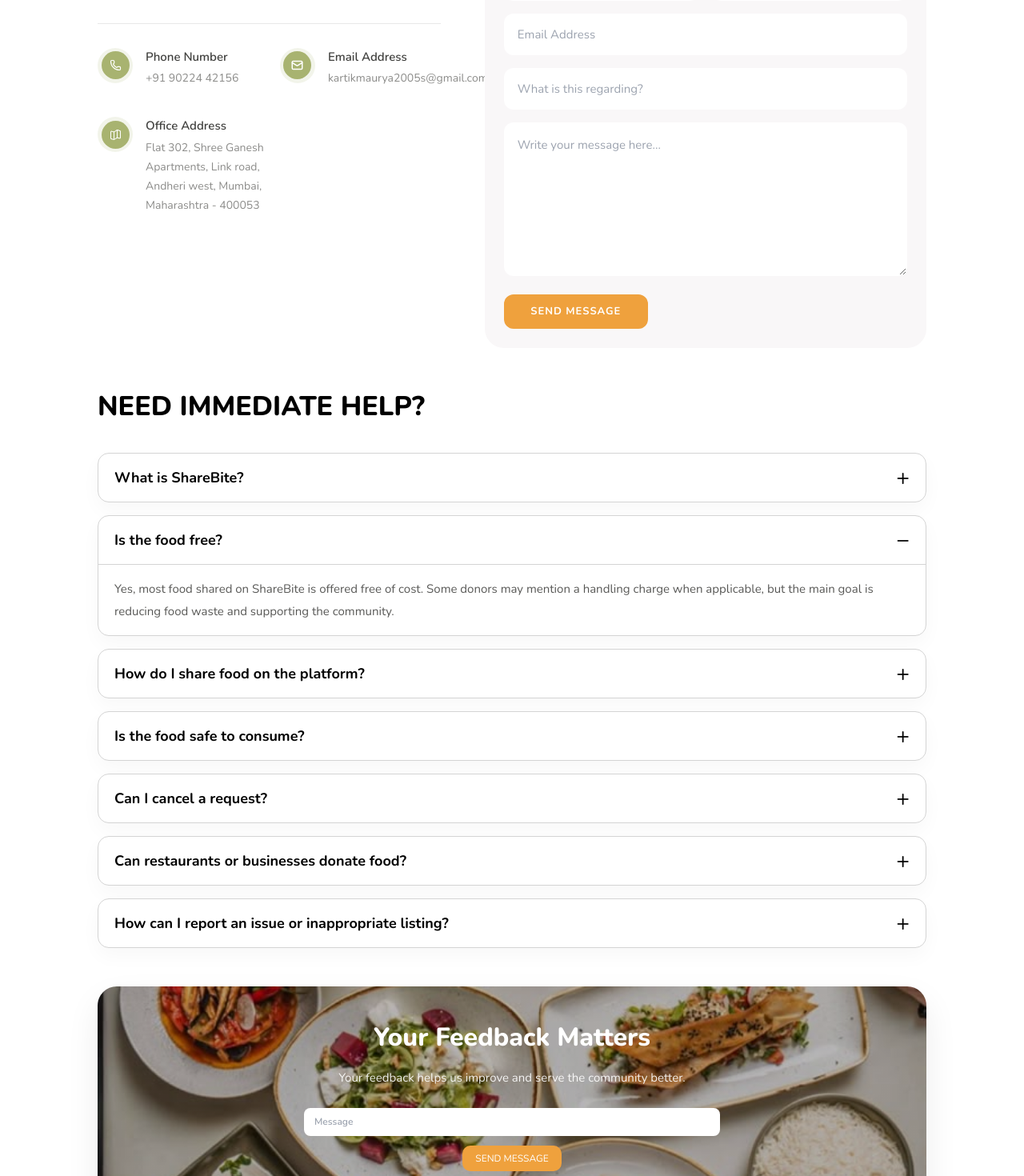
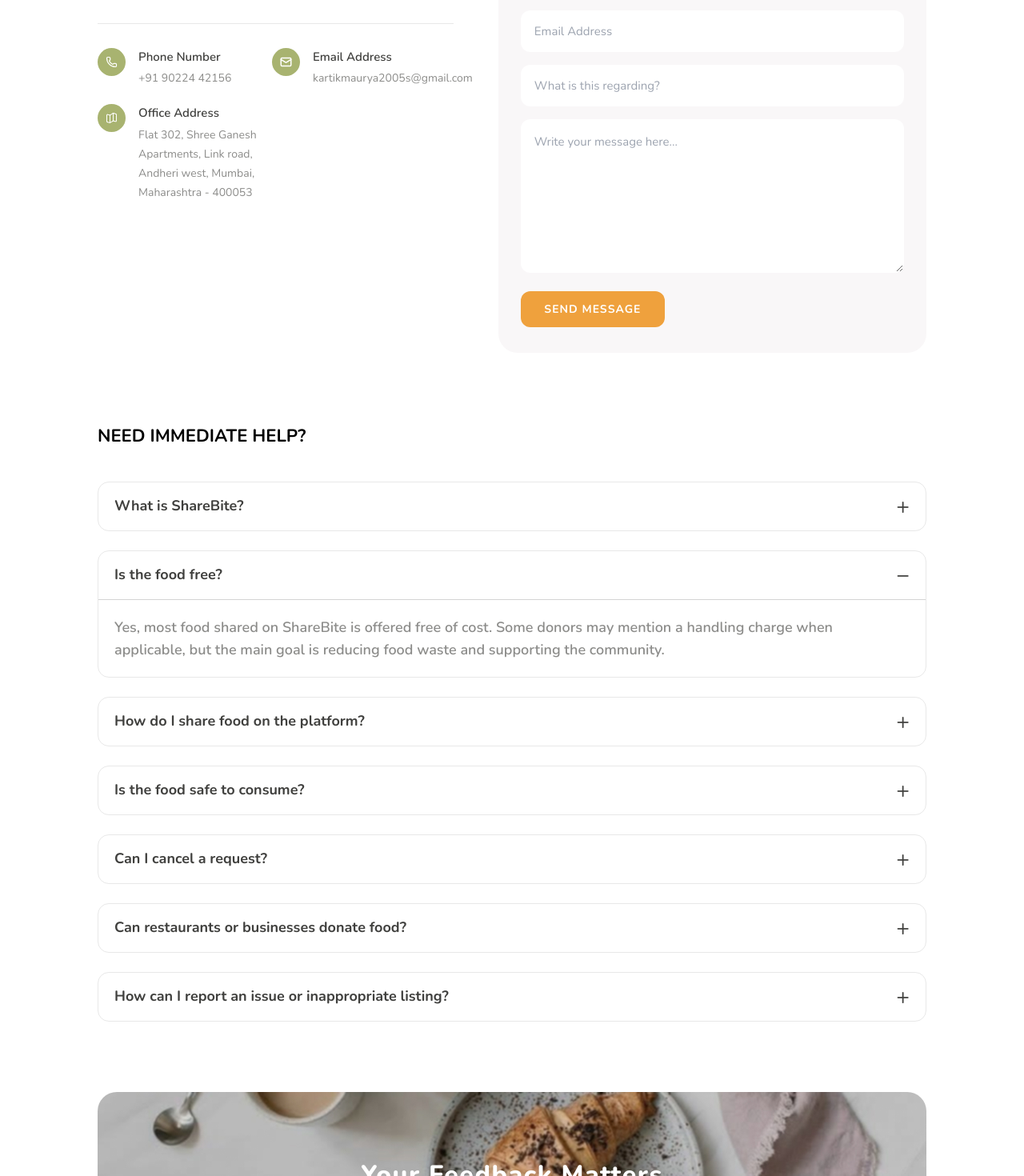
Before and after one commit to HemaniM/ShareBite_Community_Food_Sharing_Application, a React (Vite) app in the folder Frontend/: page /contact in a window 1280 px wide. Shown: the part 780-2250 px from the top of the page at 80% size. Built offline with nearby package versions, Linux system fonts and the light colour scheme; sample sign-in values are in the browser's storage.

Commit message:
contact page ui fixed

```diff
--- a/Frontend/package.json
+++ b/Frontend/package.json
@@ -20,6 +20,7 @@
     "react-helmet": "^6.1.0",
     "react-redux": "^9.2.0",
     "react-router-dom": "^7.13.0",
+    "react-toastify": "^11.0.5",
     "tailwind-merge": "^3.4.0"
   },
   "devDependencies": {
--- a/Frontend/src/components/common/Footer.jsx
+++ b/Frontend/src/components/common/Footer.jsx
@@ -5,8 +5,6 @@
 import { twMerge } from "tailwind-merge";
 import { Icon } from "../Icons/Icons";
 import { CONTACT_EMAIL, sendContactEmail } from "../../utils/contactAPI";
-
-
 
 const navigationLinks = [
   { label: "Home", path: "/home" },
@@ -19,9 +17,18 @@
   { label: "Profile", path: "/profile" },
   { label: "Requests", path: "/profile/requests" },
   { label: "Food Posts", path: "/profile/food-posts" },
-  { label: "Most trusted sources", path: "/products?sourceSection=from_most_trusted_donors&category=&location=&budget=" },
-  { label: "Food near you", path: "/products?sourceSection=food_near_you&category=&location=&budget=" },
-  { label: "Recently uploaded", path: "/products?sourceSection=recently_uploaded&category=&location=&budget=" },
+  {
+    label: "Most trusted sources",
+    path: "/products?sourceSection=from_most_trusted_donors&category=&location=&budget=",
+  },
+  {
+    label: "Food near you",
+    path: "/products?sourceSection=food_near_you&category=&location=&budget=",
+  },
+  {
+    label: "Recently uploaded",
+    path: "/products?sourceSection=recently_uploaded&category=&location=&budget=",
+  },
   { label: "Search on map", path: "/home" },
 ];
 
@@ -66,12 +73,19 @@
   };
 
   return (
-    <form onSubmit={handleSubmit} className={compact ? "space-y-3" : "flex flex-col gap-2 lg:gap-[10px] items-end"}>
+    <form
+      onSubmit={handleSubmit}
+      className={
+        compact
+          ? "flex gap-[24px]"
+          : "flex flex-col gap-2 lg:gap-[10px] items-end"
+      }
+    >
       <input
         value={message}
         onChange={(event) => setMessage(event.target.value)}
         placeholder="Message"
-        className="w-full rounded-[8px] border border-transparent bg-white px-3 py-2 text-xs font-semibold leading-[17px] text-[var(--text-gray-light)] outline-none transition focus:border-[var(--border-orange)] font-['Nunito']"
+        className={`${compact ? "rounded-[10px] px-[18px] py-[10px] text-[20px]" : "rounded-[8px] px-3 py-2 text-[14px] font-semibold"} w-full border border-transparent bg-white leading-[17px] text-[var(--text-gray-light)] outline-none transition focus:border-[var(--border-orange)] font-['Nunito']`}
       />
 
       <Button1
@@ -80,9 +94,13 @@
         color="orange"
         size="sm"
         disabled={sending}
-        className="font-medium"
+        className={
+          compact
+            ? "bg-orange rounded-[10px] px-[28px] py-[12px] text-[18px] font-semibold !hover:opacity-100 !hover:bg-[var(--primary-orange-400)]"
+            : "rounded-[8px] font-medium text-[14px] px-[25px] py-[8px]"
+        }
       >
-        {sending ? "SENDING..." : "SEND MESSAGE"}
+        {sending ? "SENDING..." : "SEND"}
       </Button1>
 
       {status.message ? (
@@ -100,15 +118,10 @@
   );
 };
 
-
-
-
 const Footer = ({ className, compactFeedbackOnly = false, ...props }) => {
-
-if (compactFeedbackOnly) {
+  if (compactFeedbackOnly) {
     return <MessageForm compact />;
   }
-
 
   return (
     <footer
@@ -215,9 +228,15 @@
                 </div> */}
 
                 {navigationLinks.map((item) => (
-                  <Link key={item.label} to={item.path} className="flex items-center gap-2 lg:gap-[10px] hover:opacity-80 cursor-pointer">
+                  <Link
+                    key={item.label}
+                    to={item.path}
+                    className="flex items-center gap-2 lg:gap-[10px] hover:opacity-80 cursor-pointer"
+                  >
                     <Icon name="right_arrow_small" />
-                    <span className="text-xs font-semibold leading-[17px] text-left uppercase text-[var(--text-grey-5)] font-['Nunito']">{item.label}</span>
+                    <span className="text-xs font-semibold leading-[17px] text-left uppercase text-[var(--text-grey-5)] font-['Nunito']">
+                      {item.label}
+                    </span>
                   </Link>
                 ))}
               </div>
@@ -280,9 +299,15 @@
                   </span>
                 </div> */}
                 {quickLinks.map((item) => (
-                  <Link key={item.label} to={item.path} className="flex items-center gap-2 lg:gap-[10px] hover:opacity-80 cursor-pointer">
+                  <Link
+                    key={item.label}
+                    to={item.path}
+                    className="flex items-center gap-2 lg:gap-[10px] hover:opacity-80 cursor-pointer"
+                  >
                     <Icon name="right_arrow_small" />
-                    <span className="text-xs font-semibold leading-[17px] text-left uppercase text-[var(--text-grey-5)] font-['Nunito']">{item.label}</span>
+                    <span className="text-xs font-semibold leading-[17px] text-left uppercase text-[var(--text-grey-5)] font-['Nunito']">
+                      {item.label}
+                    </span>
                   </Link>
                 ))}
               </div>
--- a/Frontend/src/pages/Contact/ContactPage.jsx
+++ b/Frontend/src/pages/Contact/ContactPage.jsx
@@ -6,6 +6,7 @@
 import Button1 from "../../components/ui/Button1";
 import { CONTACT_EMAIL, sendContactEmail } from "../../utils/contactAPI";
 import { Icon } from "../../components/Icons/Icons";
+import { toast } from "react-toastify";
 
 const CONTACT_DETAILS = [
   {
@@ -74,14 +75,13 @@
 
 const ContactPage = () => {
   const [contactForm, setContactForm] = useState(initialContactForm);
-  const [status, setStatus] = useState({ type: "idle", message: "" });
+  // const [status, setStatus] = useState({ type: "idle", message: "" });
   const [submitting, setSubmitting] = useState(false);
   const [openFaqs, setOpenFaqs] = useState(() => new Set([1]));
 
   const heroStyle = useMemo(
     () => ({
-      backgroundImage:
-        "url('/images/Contact_page_bg_image.jpg')",
+      backgroundImage: "url('/images/Contact_page_bg_image.jpg')",
       backgroundSize: "cover",
       backgroundPosition: "center",
     }),
@@ -90,8 +90,7 @@
 
   const feedbackStyle = useMemo(
     () => ({
-      backgroundImage:
-        "linear-gradient(rgba(0,0,0,0.28), rgba(0,0,0,0.28)), url('/images/log1.jpg')",
+      backgroundImage: "url('/images/Your_feedback_bg_image.jpg')",
       backgroundSize: "cover",
       backgroundPosition: "center",
     }),
@@ -120,7 +119,7 @@
   const handleSubmit = async (event) => {
     event.preventDefault();
     setSubmitting(true);
-    setStatus({ type: "idle", message: "" });
+    // setStatus({ type: "idle", message: "" });
 
     try {
       await sendContactEmail({
@@ -133,15 +132,20 @@
       });
 
       setContactForm(initialContactForm);
-      setStatus({
-        type: "success",
-        message: "Your message was sent successfully. Our team will contact you shortly.",
-      });
+
+      toast.success("Your message was sent successfully!");
+
+      // setStatus({
+      //   type: "success",
+      //   message:
+      //     "Your message was sent successfully. Our team will contact you shortly.",
+      // });
     } catch (error) {
-      setStatus({
-        type: "error",
-        message: error.message || "We could not send your message right now.",
-      });
+      toast.error(error.message || "Something went wrong. Try again.");
+      // setStatus({
+      //   type: "error",
+      //   message: error.message || "We could not send your message right now.",
+      // });
     } finally {
       setSubmitting(false);
     }
@@ -181,22 +185,19 @@
                   We&apos;d love to hear from you!
                 </h2>
                 <p className="max-w-[430px] font-['Nunito'] text-[17px] leading-7 text-[var(--text-grey-3)]">
-                  Have a question, suggestion, or need assistance? Our team is here to help. Reach out to us and we&apos;ll get back to you.
+                  Have a question, suggestion, or need assistance? Our team is
+                  here to help. Reach out to us and we&apos;ll get back to you.
                 </p>
               </div>
 
               <div className="h-[1px] w-[95%] bg-[var(--white-600)]"></div>
 
-              <div className="grid grid-cols-2 gap-1 rounded-[20px]">
+              <div className="grid grid-cols-[210px_1fr] gap-y-5 gap-x-2 rounded-[20px]">
                 {CONTACT_DETAILS.map((item) => (
-                  <div
-                    key={item.title}
-                    className="flex items-start gap-4 pb-8"
-                  >
-                    <div className="flex h-11 w-11 shrink-0 items-center justify-center rounded-full bg-[var(--primary-green-50)] text-[20px] text-[var(--primary-green)]">
-                      <Icon name={item.icon} />
-                    </div>
-                    <div>
+                  <div key={item.title} className="flex items-start gap-4">
+                    <Icon name={item.icon} />
+
+                    <div className="">
                       <h3 className="font-['Nunito'] text-[15px] font-semibold text-[var(--text-grey-5)]">
                         {item.title}
                       </h3>
@@ -209,12 +210,13 @@
               </div>
             </div>
 
-            <div className="rounded-[24px] bg-[var(--bg-secondary)] p-6">
-              <h2 className="font-['Nunito'] text-[34px] font-extrabold text-[var(--text-primary)]">
+            <div className="rounded-[24px] bg-[var(--bg-secondary)] p-7 py-8">
+              <h2 className="font-['Nunito'] text-[26px] font-bold text-black">
                 Get In Touch
               </h2>
-              <p className="mt-3 max-w-[480px] font-['Nunito'] text-[15px] leading-7 text-[var(--text-gray-medium)]">
-                Please fill out the form below and our team will get back to you shortly.
+              <p className="mt-3 max-w-[480px] font-['Nunito'] text-[15px] font-semibold leading-7 text-[var(--text-grey-3)]">
+                Please fill out the form below and our team will get back to you
+                shortly.
               </p>
 
               <form onSubmit={handleSubmit} className="mt-8 space-y-4">
@@ -263,7 +265,7 @@
                   className="w-full rounded-[12px] border border-transparent bg-white px-4 py-4 font-['Nunito'] text-[15px] text-[var(--text-primary)] outline-none transition focus:border-[var(--border-orange)]"
                 />
 
-                {status.message ? (
+                {/* {status.message ? (
                   <p
                     className={`font-['Nunito'] text-[14px] font-semibold ${
                       status.type === "success"
@@ -273,7 +275,7 @@
                   >
                     {status.message}
                   </p>
-                ) : null}
+                ) : null} */}
 
                 <Button1
                   type="submit"
@@ -281,7 +283,7 @@
                   variant="filled"
                   color="orange"
                   size="md"
-                  className="min-w-[180px] rounded-[12px] px-7 py-3 text-[13px] uppercase tracking-[1px] disabled:opacity-70"
+                  className="min-w-[180px] rounded-[12px] px-7 py-3 font-bold text-[14px] uppercase tracking-[1px] disabled:opacity-70"
                 >
                   {submitting ? "Sending..." : "Send Message"}
                 </Button1>
@@ -289,34 +291,34 @@
             </div>
           </section>
 
-          <section>
-            <h2 className="font-['Nunito'] text-[34px] font-extrabold uppercase text-[var(--text-primary)]">
+          <section className="mt-[40px]">
+            <h2 className="font-['Nunito'] text-[22px] font-bold uppercase text-black">
               Need immediate help?
             </h2>
 
-            <div className="mt-8 space-y-4">
+            <div className="mt-[40px] space-y-6">
               {FAQS.map((faq, index) => {
                 const isOpen = openFaqs.has(index);
                 return (
                   <div
                     key={faq.question}
-                    className="overflow-hidden rounded-[14px] border border-[var(--line-secondary)] bg-white shadow-[0_10px_24px_rgba(0,0,0,0.03)]"
+                    className="overflow-hidden rounded-[14px] border border-[var(--white-600)] bg-white"
                   >
                     <button
                       type="button"
                       onClick={() => toggleFaq(index)}
                       className="flex w-full items-center justify-between gap-4 px-5 py-4 text-left"
                     >
-                      <span className="font-['Nunito'] text-[18px] font-bold text-[var(--text-primary)]">
+                      <span className="font-['Nunito'] text-[18px] font-bold text-[var(--text-grey-5)]">
                         {faq.question}
                       </span>
-                      <span className="text-[28px] leading-none text-[var(--text-primary)]">
+                      <span className="text-[28px] leading-none text-[var(--text-grey-5)]">
                         {isOpen ? "−" : "+"}
                       </span>
                     </button>
                     {isOpen ? (
-                      <div className="border-t border-[var(--line-secondary)] px-5 py-4">
-                        <p className="font-['Nunito'] text-[15px] leading-7 text-[var(--text-gray-medium)]">
+                      <div className="border-t border-[var(--line-secondary)] p-5 pr-6">
+                        <p className="font-['Nunito'] text-[18px] font-semibold leading-7 text-[var(--text-grey-3)]">
                           {faq.answer}
                         </p>
                       </div>
@@ -329,16 +331,16 @@
 
           <section
             style={feedbackStyle}
-            className="rounded-[24px] px-6 py-10 text-center shadow-[0_18px_40px_rgba(0,0,0,0.08)] sm:px-12"
+            className="h-[350px] mt-[40px] rounded-[24px] px-6 py-10 text-center sm:px-12"
           >
-            <h2 className="font-['Nunito'] text-[32px] font-extrabold text-[var(--text-white)]">
+            <h2 className="pt-[40px] font-['Nunito'] text-[32px] font-extrabold text-[var(--text-white)] tracking-[1.5px]">
               Your Feedback Matters
             </h2>
-            <p className="mx-auto mt-3 max-w-[560px] font-['Nunito'] text-[15px] leading-7 text-[rgba(255,255,255,0.9)]">
+            <p className="mx-auto mt-3 max-w-[560px] font-['Nunito'] text-[18px] leading-7 text-[var(--text-grey-1)]">
               Your feedback helps us improve and serve the community better.
             </p>
-            <div className="mt-6 flex justify-center">
-              <div className="w-full max-w-[520px]">
+            <div className="mt-8 flex justify-center">
+              <div className="w-full max-w-[620px]">
                 <Footer compactFeedbackOnly />
               </div>
             </div>
--- a/Frontend/src/pages/Homepage/FoodNearYouSection.jsx
+++ b/Frontend/src/pages/Homepage/FoodNearYouSection.jsx
@@ -72,6 +72,7 @@
                   product={product}
                   priceColor={product?.priceColor}
                   onProductClick={() => onProductClick?.(product)}
+                  onRequest={() => onProductClick?.(product)}
                 />
               ))}
             </div>
```
Also changed, not shown: Frontend/src/App.jsx (+19 -1 lines), 1 other file (tests, documents, lock files or other folders).
